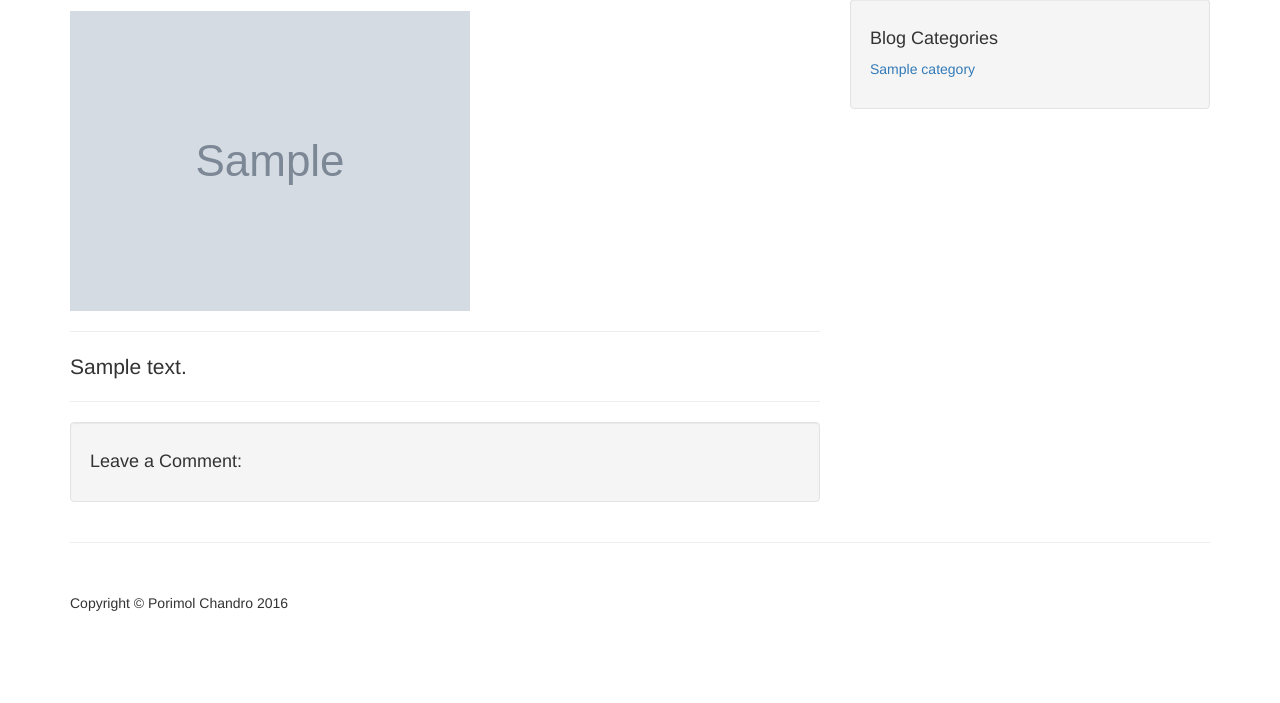
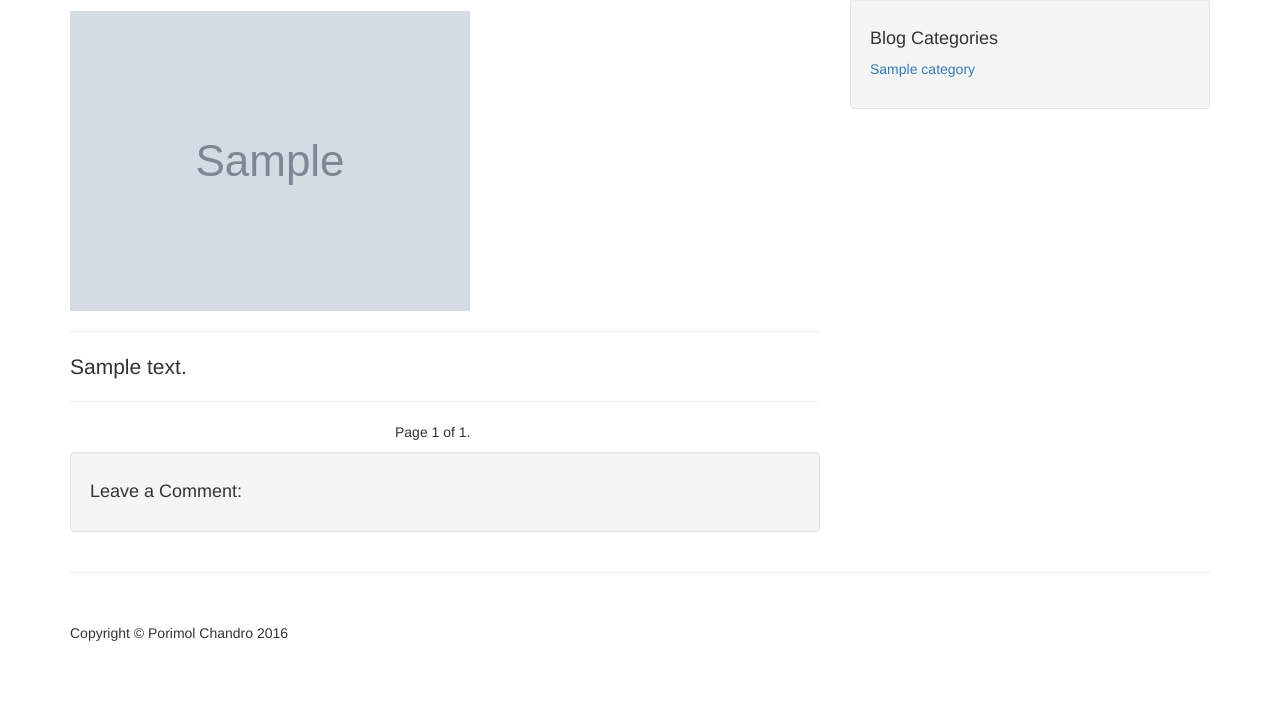
Before and after one commit to porimol/django-blog, a Django app: page /posts/ in a window 1280 px wide. Shown: the part 239-942 px from the top of the page. Before the commit the page ends 850 px from the top, so only its background shows below. Run offline with Django 3.2, Linux system fonts and the light colour scheme; tables that the repository leaves empty hold one stand-in row (values such as "Sample post"); grey boxes marked "Sample" are stand-in pictures; some libraries are stand-ins or nearby versions.

Commit message:
post pagination add

```diff
--- a/cms/templates/frontend/home.html
+++ b/cms/templates/frontend/home.html
@@ -24,6 +24,27 @@
                 <hr>
 
             {% endfor %}
+
+            <div class="row" style="padding: 0px 0px 10px;">
+                <div class="col-md-5">
+                    {% if blog_posts.has_previous %}
+                        <a href="?page={{ blog_posts.previous_page_number }}" class="btn btn-info pull-left">&lt;&lt; Previous</a>
+                    {% endif %}
+                </div>
+
+                <div class="col-md-2">
+                    <span class="current">
+                        Page {{ blog_posts.number }} of {{ blog_posts.paginator.num_pages }}.
+                    </span>
+                </div>
+
+                <div class="col-md-5">
+                    {% if blog_posts.has_next %}
+                        <a href="?page={{ blog_posts.next_page_number }}" class="btn btn-info pull-right">Next &gt;&gt;</a>
+                    {% endif %}
+                </div>
+            </div>
+
         {% else %}
             <div class="jumbotron" style="text-align:center;">
                 <h1>Nothing Found!</h1>
--- a/cms/views.py
+++ b/cms/views.py
@@ -1,4 +1,5 @@
 from django.http import Http404
+from django.core.paginator import Paginator, EmptyPage, PageNotAnInteger
 from django.shortcuts import get_object_or_404, render
 from django.http import HttpResponse
 from django.template import loader
@@ -11,7 +12,19 @@ def index(request):
 
 # home view
 def home(request):
-    blog_posts = Post.objects.order_by('-pub_date')[:10]
+    post_list = Post.objects.order_by('-pub_date')
+    paginator = Paginator(post_list, 5) # Show 25 contacts per page
+    page = request.GET.get('page')
+
+    try:
+        blog_posts = paginator.page(page)
+    except PageNotAnInteger:
+        # If page is not an integer, deliver first page.
+        blog_posts = paginator.page(1)
+    except EmptyPage:
+        # If page is out of range (e.g. 9999), deliver last page of results.
+        blog_posts = paginator.page(paginator.num_pages)
+
     categories = Category.objects.all()
     template = loader.get_template('frontend/home.html')
     context = {
```
